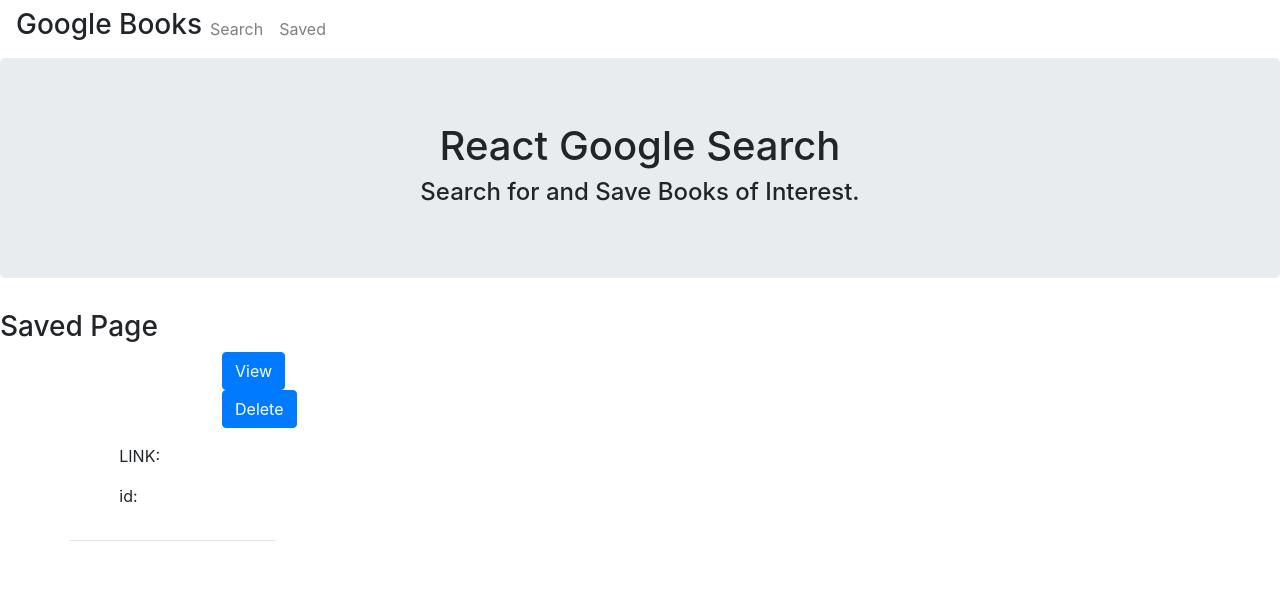
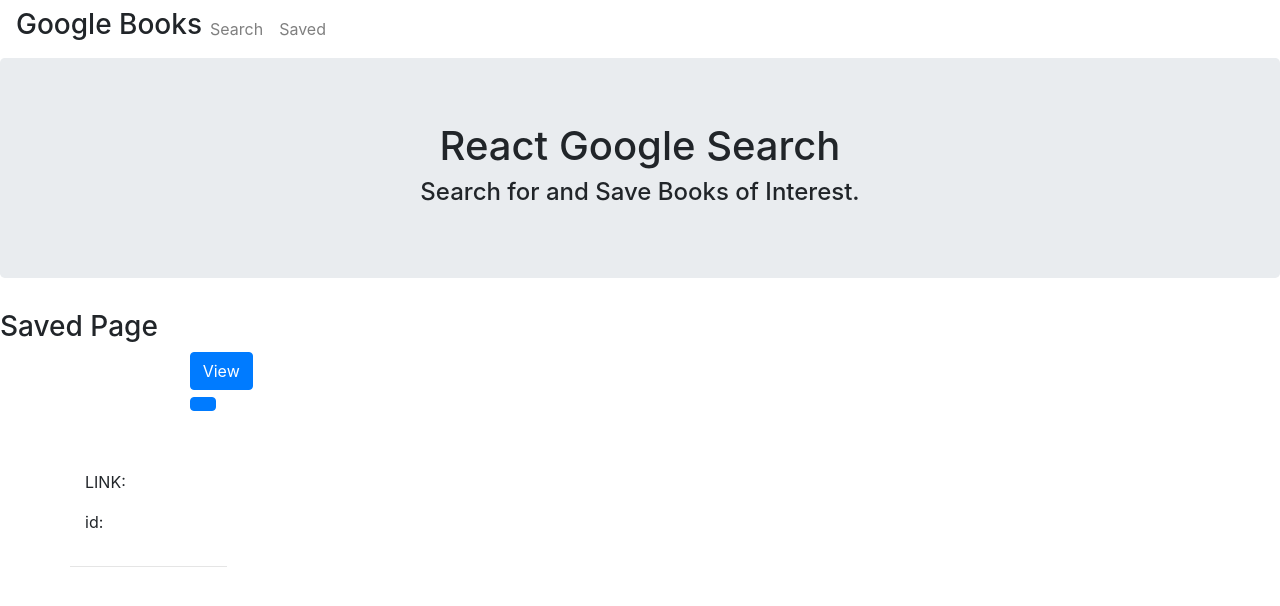
Before and after one commit to JenJayme/BookSearch, a React (Create React App) app in the folder client/: page /saved in a window 1280 px wide. Shown: the top 606 px of the page. Built offline with nearby package versions, Linux system fonts and the light colour scheme.

Commit message:
Changed delete button on book detail.

```diff
--- a/client/src/components/book-detail.js
+++ b/client/src/components/book-detail.js
@@ -12,7 +12,7 @@ function BookDetail(props) {
                     </Col>
                     <Col md={{ span: 4, offset: 4 }}>
                         <Button className="mr-2">View</Button>
-                        <Button>Delete</Button>
+                        <Button>{props.button}</Button>
                     </Col>
                 </Row>
                 <Row>
--- a/client/src/pages/Saved.js
+++ b/client/src/pages/Saved.js
@@ -4,6 +4,12 @@ import MyJumbotron from '../components/jumbotron';
 import Results from '../components/results';
 
 export default function SavedPage() {
+
+    //can we grab the input from the search page and run the same api query function here, get the id
+
+    //need to change the button text & function on book detail from save to delete
+
+
     return (
         <div>
             <h3>Saved Page</h3>
--- a/client/src/utils/API.js
+++ b/client/src/utils/API.js
@@ -8,5 +8,7 @@ export default {
 
   searchBooks: function(title){
       return axios.get("https://www.googleapis.com/books/v1/volumes?q="+title);
-  }
+  },
+
+
 }
```
